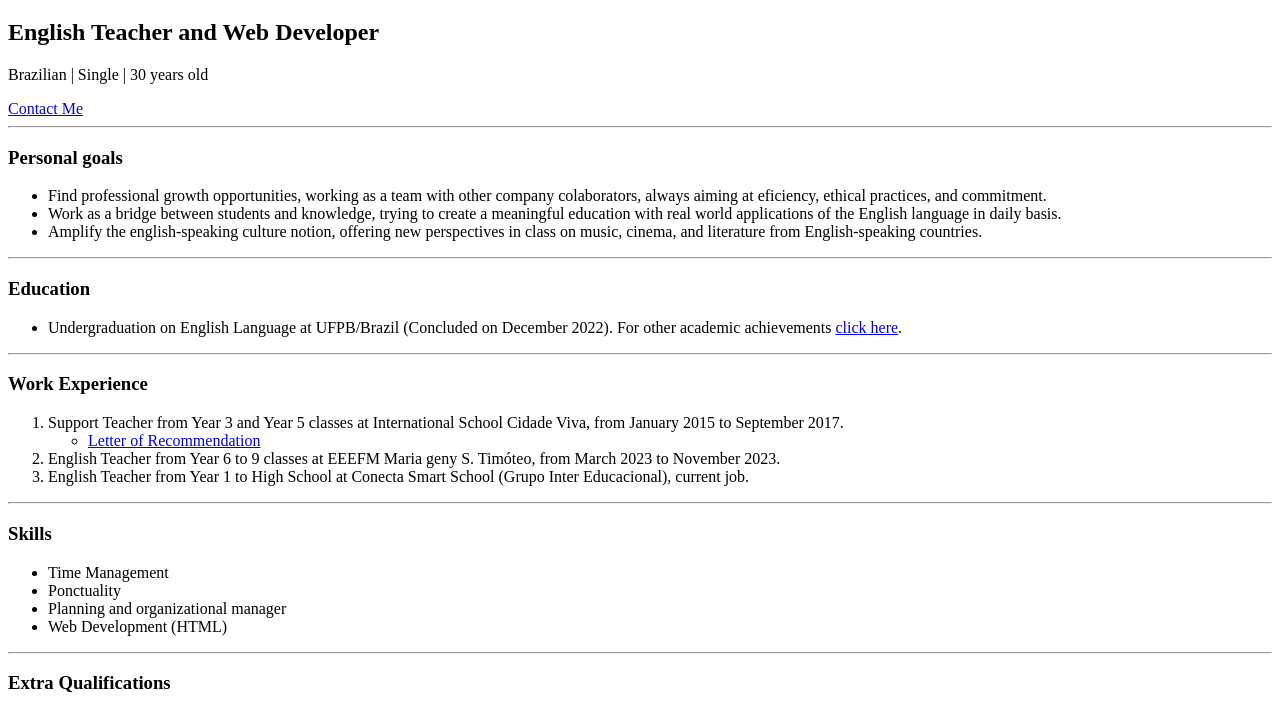
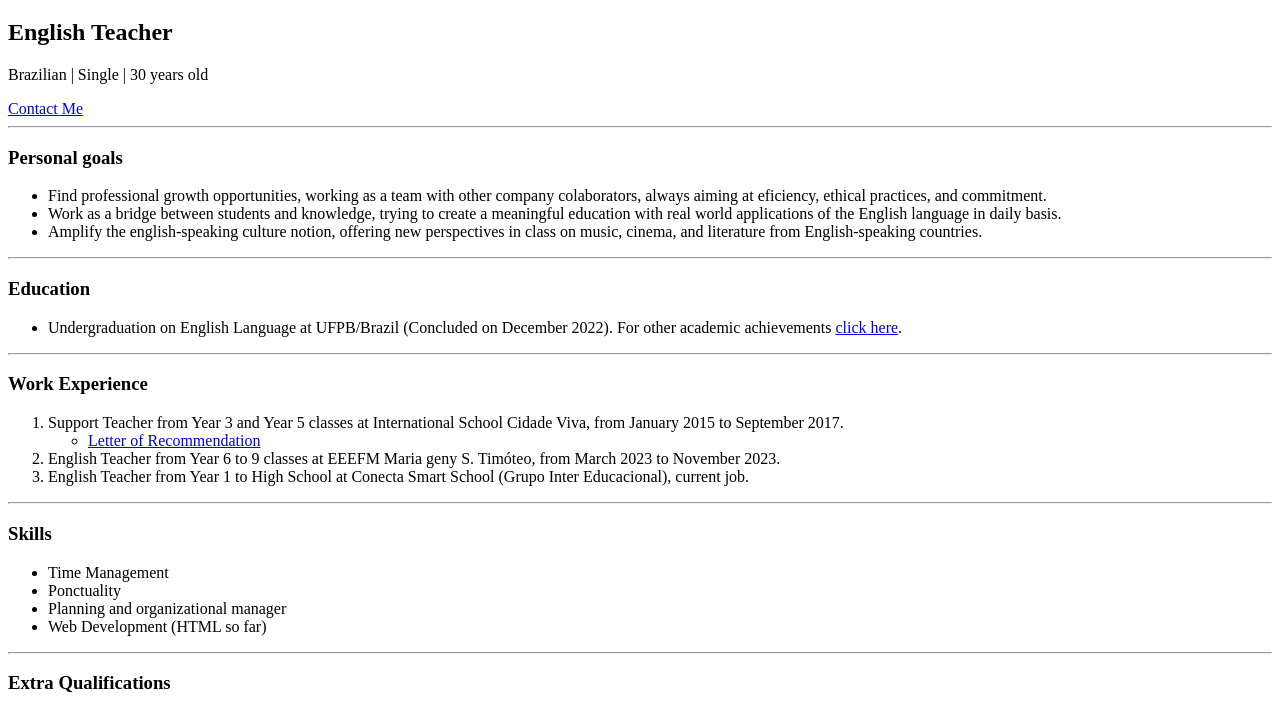
Before and after one commit to njhonathas/Resume, a plain HTML site: page index.html in a window 1280 px wide. Shown: the part 223-933 px from the top of the page. Drawn offline with Linux system fonts and the light colour scheme.

Commit message:
Add files via upload

```diff
--- a/index.html
+++ b/index.html
@@ -8,7 +8,7 @@
 <body>
     <img src="./assets/profilepicture.jpg" height="150">
     <h1>Jhonathas do Nascimento</h1>
-    <h2>English Teacher and Web Developer</h2>
+    <h2>English Teacher</h2>
     <p>Brazilian | Single | 30 years old</p>
     <a href="./public/Contact-me.html">Contact Me</a>
     <hr>
@@ -39,7 +39,7 @@
         <li>Time Management</li>
         <li>Ponctuality</li>
         <li>Planning and organizational manager</li>
-        <li>Web Development (HTML)</li>
+        <li>Web Development (HTML so far)</li>
     </ul>
     <hr>
     <h3>Extra Qualifications</h3>
```
